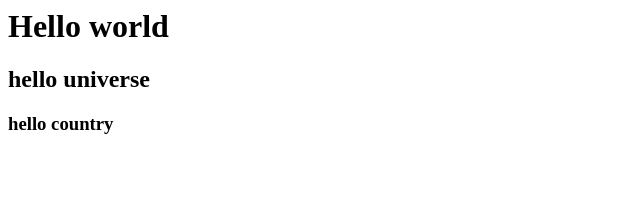
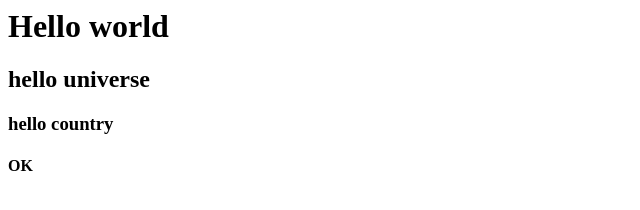
Before and after one commit to async-avi/demoRepo, a plain HTML site: page index.html in a window 1280 px wide. Shown: the full height of the page, 0-640 px from the left. Drawn offline with Linux system fonts and the light colour scheme.

Commit message:
Trying to create a conflict

```diff
--- a/index.html
+++ b/index.html
@@ -1,3 +1,4 @@
 <h1>Hello world</h1>
 <h2>hello universe</h2>
 <h3>hello country</h3>
+<h4>OK</h4>
```
